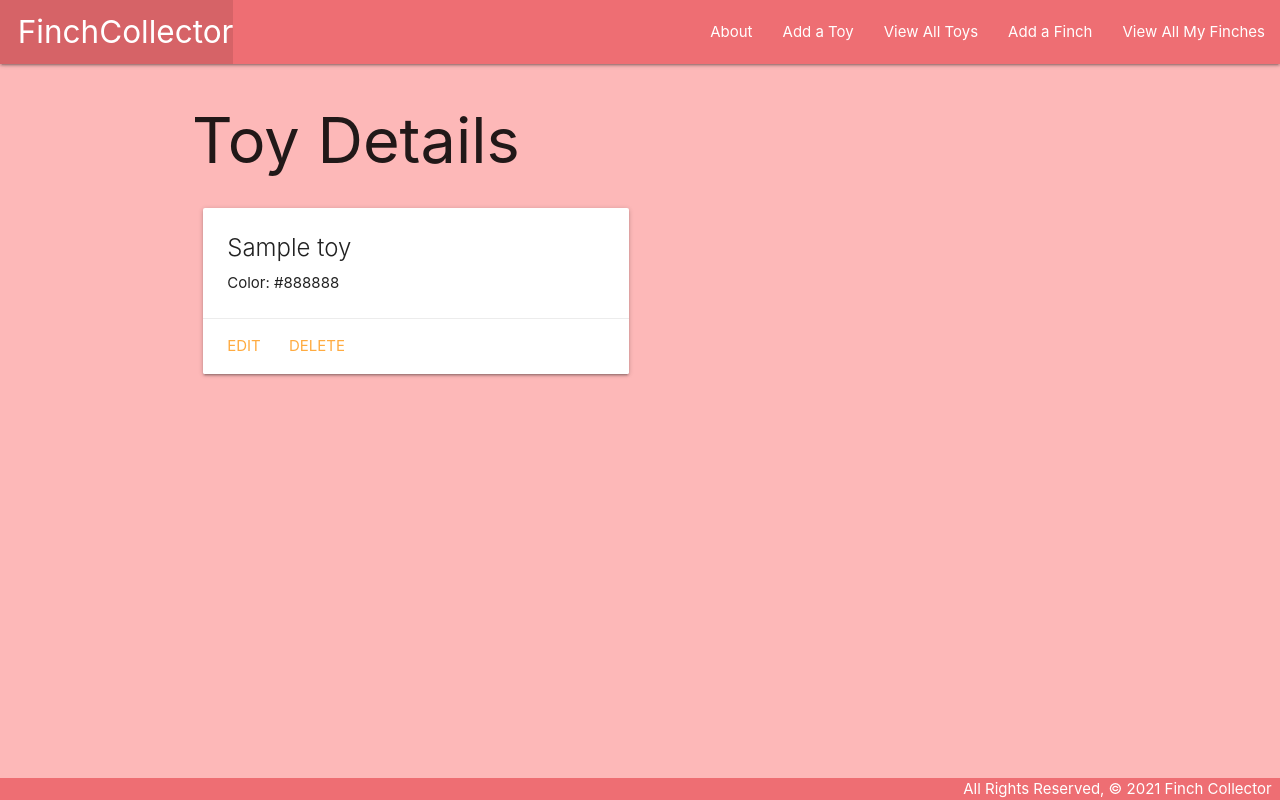
After one commit to SidrAkhtar/finchcollector, a Django app: page /toys/1/ in a window 1280 px wide. The commit adds this page. Run offline with Django 4.2, Linux system fonts and the light colour scheme; tables that the repository leaves empty hold one stand-in row (values such as "Sample post").

Commit message:
Add Toy model and all of its CRUD functionality

```diff
--- a/main_app/admin.py
+++ b/main_app/admin.py
@@ -1,7 +1,8 @@
 from django.contrib import admin
 # import your models here
-from .models import Finch, Feeding
+from .models import Finch, Feeding, Toy
 
 # Register your models here.
 admin.site.register(Finch)
 admin.site.register(Feeding)
+admin.site.register(Toy)
--- a/main_app/models.py
+++ b/main_app/models.py
@@ -1,14 +1,26 @@
-from os import DirEntry
 from django.db import models
 # Import the reverse function
 from django.urls import reverse
+from datetime import date
 
-# Create your models here.
 MEALS = (
    ('B', 'Breakfast'),
    ('L', 'Lunch'),
    ('D', 'Dinner'),
 )
+
+# Create your models here.
+
+class Toy(models.Model):
+   name = models.CharField(max_length=50)
+   color = models.CharField(max_length=20)
+
+   def __str__(self):
+      return self.name
+
+   def get_absolute_url(self):
+      return reverse('toys_detail', kwargs={'pk': self.id})
+
 
 class Finch(models.Model):
    name = models.CharField(max_length=100)
@@ -21,6 +33,13 @@ class Finch(models.Model):
    def __str__(self):
       return f'{self.name} ({self.id})'
 
+   def get_absolute_url(self):
+      return reverse('detail', kwargs={'finch_id': self.id})
+
+   def fed_for_today(self):
+      return self.feeding_set.filter(date=date.today()).count() >= len(MEALS)
+
+
 class Feeding(models.Model):
    date = models.DateField('Feeding Date')
    meal = models.CharField(
@@ -28,7 +47,10 @@ class Feeding(models.Model):
       choices=MEALS,
       default=MEALS[0][0]
       )
-   finch = models.ForeignKey(Finch, on_delete=models.CASCADE)
+   finch = models.ForeignKey(
+      Finch,
+      on_delete=models.CASCADE
+   )
 
    def __str__(self):
       # Nice method for obtaining the friendly value of a Field.choice
@@ -36,6 +58,3 @@ class Feeding(models.Model):
 
    class Meta:
       ordering = ['-date']
-
-   def get_absolute_url(self):
-      return reverse('detail', kwargs={'finch_id': self.id})
--- a/main_app/templates/base.html
+++ b/main_app/templates/base.html
@@ -17,10 +17,11 @@
       <div class="nav-wrapper">
         <ul>
           <li><a href="{% url 'home' %}" class="left brand-logo">&nbsp;&nbsp;FinchCollector</a></li>
-
         </ul>
         <ul class="right">
           <li><a href="{% url 'about' %}">About</a></li>
+          <li><a href="{% url 'toys_create' %}">Add a Toy</a></li>
+          <li><a href="{% url 'toys_index' %}">View All Toys</a></li>
           <li><a href="{% url 'finches_create' %}">Add a Finch</a></li>
           <li><a href="{% url 'index' %}">View All My Finches</a></li>
         </ul>
--- /dev/null
+++ b/main_app/templates/main_app/toy_detail.html
@@ -0,0 +1,20 @@
+{% extends 'base.html' %}
+{% block content %}
+
+<h1>Toy Details</h1>
+
+<div class="row">
+  <div class="col s6 col-offset-3">
+    <div class="card">
+      <div class="card-content">
+        <span class="card-title">{{ toy.name }}</span>
+        <p>Color: {{ toy.color }}</p>
+      </div>
+      <div class="card-action">
+        <a href="{% url 'toys_update' toy.id %}">Edit</a>
+        <a href="{% url 'toys_delete' toy.id %}">Delete</a>
+      </div>
+    </div>
+  </div>
+</div>
+{% endblock %}
--- a/main_app/urls.py
+++ b/main_app/urls.py
@@ -11,4 +11,9 @@ urlpatterns = [
    path('finches/<int:pk>/update/', views.FinchUpdate.as_view(), name='finches_update'),
    path('finches/<int:pk>/delete/', views.FinchDelete.as_view(), name='finches_delete'),
    path('finches/<int:finch_id>/add_feeding/', views.add_feeding, name='add_feeding'),
+   path('toys/', views.ToyList.as_view(), name='toys_index'),
+   path('toys/<int:pk>/', views.ToyDetail.as_view(), name='toys_detail'),
+   path('toys/create/', views.ToyCreate.as_view(), name='toys_create'),
+   path('toys/<int:pk>/update/', views.ToyUpdate.as_view(), name='toys_update'),
+   path('toys/<int:pk>/delete/', views.ToyDelete.as_view(), name='toys_delete'),
 ]
--- a/main_app/views.py
+++ b/main_app/views.py
@@ -1,6 +1,7 @@
 from django.shortcuts import render, redirect
 from django.views.generic.edit import CreateView, UpdateView, DeleteView
-from .models import Finch
+from django.views.generic import ListView, DetailView
+from .models import Finch, Toy
 from .forms import FeedingForm
 
 # Create your views here.
@@ -21,10 +22,27 @@ def finches_detail(request, finch_id):
    finch = Finch.objects.get(id=finch_id)
    # instantiate FeedingForm to be rendered in the template
    feeding_form = FeedingForm()
-   return render(request, 'finches/detail.html', {
-      'finch': finch,
-      'feeding_form': feeding_form
-      })
+   return render(
+      request,
+      'finches/detail.html',
+      {
+         'finch': finch,
+         'feeding_form': feeding_form
+      }
+   )
+
+class FinchCreate(CreateView):
+   model = Finch
+   fields = '__all__'
+   # success_url = '/finches/' --- used "get_absolute_url" method in models.py
+
+class FinchUpdate(UpdateView):
+   model = Finch
+   fields = ['family', 'habitat', 'diet', 'price', 'lifespan']
+
+class FinchDelete(DeleteView):
+   model = Finch
+   success_url = '/finches/'
 
 def add_feeding(request, finch_id):
    # create a ModelForm instance using the data in request.POST
@@ -39,15 +57,20 @@ def add_feeding(request, finch_id):
    return redirect('detail', finch_id=finch_id)
 
 
-class FinchCreate(CreateView):
-   model = Finch
-   fields = '__all__'
-   # success_url = '/finches/' --- used "get_absolute_url" method in models.py
+class ToyList(ListView):
+  model = Toy
 
-class FinchUpdate(UpdateView):
-   model = Finch
-   fields = ['family', 'habitat', 'diet', 'price', 'lifespan']
+class ToyDetail(DetailView):
+  model = Toy
 
-class FinchDelete(DeleteView):
-   model = Finch
-   success_url = '/finches/'
+class ToyCreate(CreateView):
+  model = Toy
+  fields = '__all__'
+
+class ToyUpdate(UpdateView):
+  model = Toy
+  fields = ['name', 'color']
+
+class ToyDelete(DeleteView):
+  model = Toy
+  success_url = '/toys/'
```
Also changed, not shown: main_app/templates/main_app/toy_confirm_delete.html (added, +13 -0 lines), main_app/templates/main_app/toy_form.html (added, +19 -0 lines), main_app/templates/main_app/toy_list.html (added, +17 -0 lines), main_app/migrations/0005_alter_feeding_options_alter_feeding_date.py (added), main_app/migrations/0006_toy.py (added).
